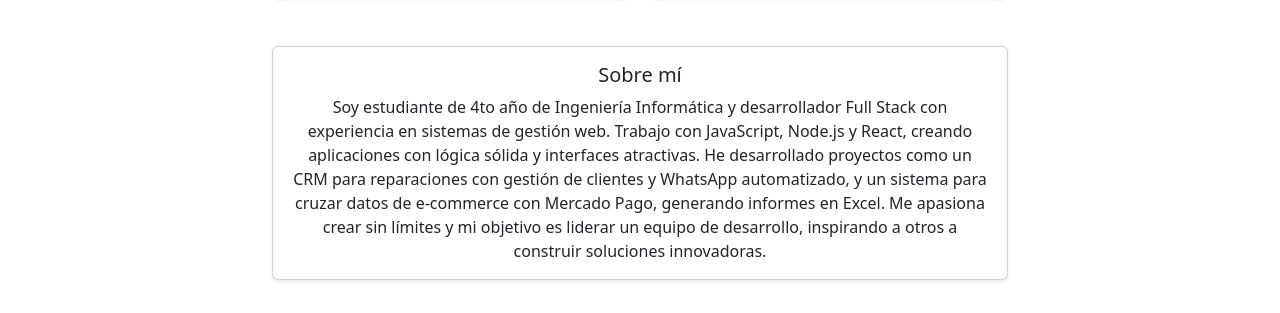
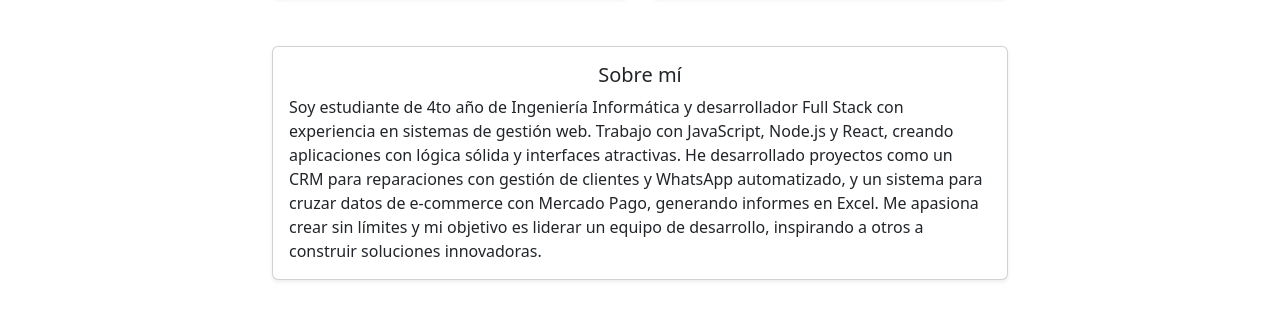
Before and after one commit to Salustiano-RoblesTeran/portfolio, a React (Vite) app: page / in a window 1280 px wide. Shown: the part 916-1229 px from the top of the page. Built offline with nearby package versions, Linux system fonts and the light colour scheme.

Commit message:
puse la clase text-start en la informacion sobre mi

```diff
--- a/src/components/AboutMe/AboutMe.jsx
+++ b/src/components/AboutMe/AboutMe.jsx
@@ -40,7 +40,7 @@ const AboutMe = () => {
               <Card className="mt-4 shadow-sm">
                 <Card.Body>
                   <Card.Title>Sobre mí</Card.Title>
-                  <Card.Text>
+                  <Card.Text className='text-start'>
                     Soy estudiante de 4to año de Ingeniería Informática y desarrollador Full Stack con experiencia en sistemas de gestión web. Trabajo con JavaScript, Node.js y React, creando aplicaciones con lógica sólida y interfaces atractivas. He desarrollado proyectos como un CRM para reparaciones con gestión de clientes y WhatsApp automatizado, y un sistema para cruzar datos de e-commerce con Mercado Pago, generando informes en Excel. Me apasiona crear sin límites y mi objetivo es liderar un equipo de desarrollo, inspirando a otros a construir soluciones innovadoras.
                   </Card.Text>
                 </Card.Body>
```
